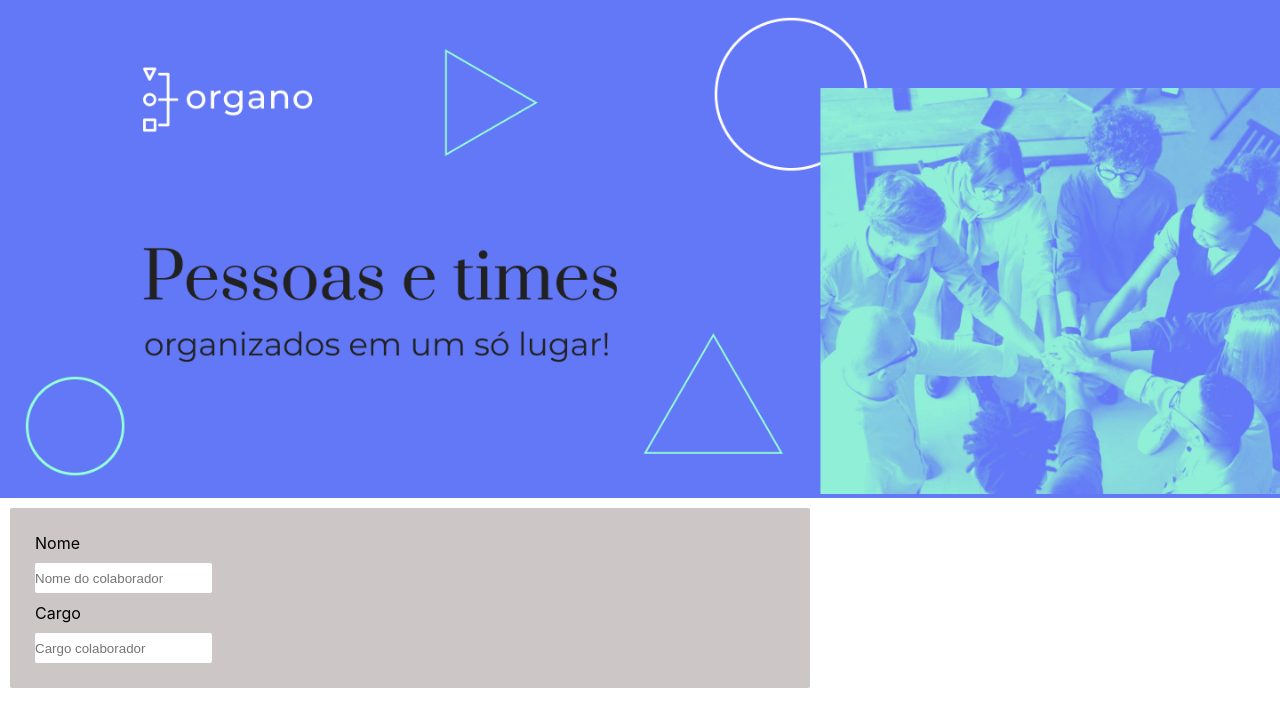
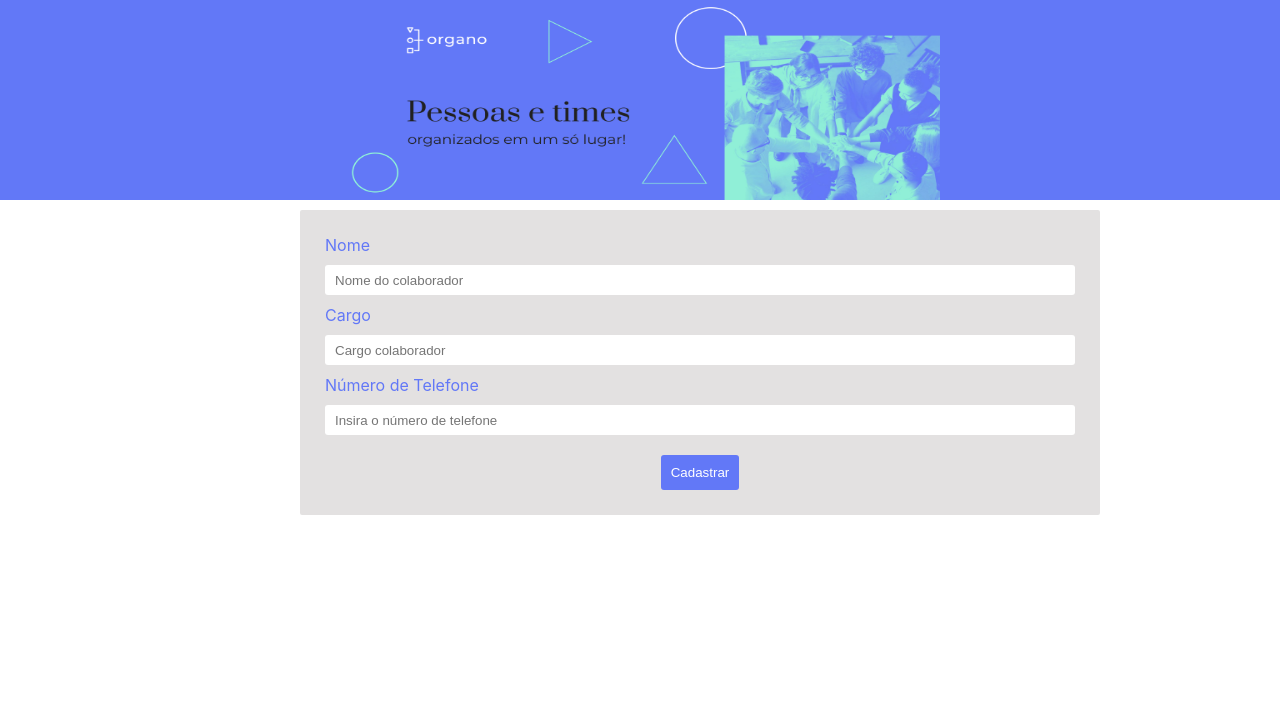
Before and after one commit to paulohenrique085/organo, a React (Create React App) app: page / in a window 1280 px wide. Shown: the top 726 px of the page. Built offline with nearby package versions, Linux system fonts and the light colour scheme.

Commit message:
feat: adjusts

```diff
--- a/src/components/banner/banner.css
+++ b/src/components/banner/banner.css
@@ -1,7 +1,10 @@
 .banner-container {
+  display: flex;
+  justify-content: center; /* Centraliza horizontalmente */
   background-color: #6278f7;
-  text-align: center;
+  width: 100%;
+  height: 200px;
 }
 .banner-img {
-  max-width: 100%;
+  width: 600px;
 }
--- /dev/null
+++ b/src/components/buttons/onClick/OnClickButton.jsx
@@ -0,0 +1,6 @@
+import "./onCLickButton.css";
+
+const OnClickButton = ({ titleButton }) => {
+  return <button className="button-register"> {titleButton}</button>;
+};
+export default OnClickButton;
--- /dev/null
+++ b/src/components/buttons/onClick/onCLickButton.css
@@ -0,0 +1,10 @@
+.button-register {
+  background-color: #6278f7;
+  color: #ffffff;
+  padding: 10px;
+  border-radius: 3px;
+  margin: 10px;
+  outline: none;
+  cursor: pointer;
+  border: none;
+}
--- a/src/components/form/Form.jsx
+++ b/src/components/form/Form.jsx
@@ -1,11 +1,17 @@
 import "./form.css";
 import TextField from "../textField/TextField";
+import OnClickButton from "../buttons/onClick/OnClickButton";
 
 const Form = () => {
   return (
     <form className="form-container">
       <TextField placeholderValue={"Nome do colaborador"} labelValue={"Nome"} />
       <TextField placeholderValue={"Cargo colaborador"} labelValue={"Cargo"} />
+      <TextField
+        placeholderValue={"Insira o número de telefone"}
+        labelValue={"Número de Telefone"}
+      />
+      <OnClickButton titleButton={"Cadastrar"} />
     </form>
   );
 };
--- a/src/components/form/form.css
+++ b/src/components/form/form.css
@@ -3,8 +3,9 @@
   margin: 10px;
   width: 800px;
   border-radius: 2px;
-  background-color: #aea5a5a1;
+  background-color: #ccc8c88c;
   display: block;
-  align-items: center;
+  text-align: center;
   padding: 15px;
+  margin-left: 300px;
 }
--- a/src/components/textField/TextField.jsx
+++ b/src/components/textField/TextField.jsx
@@ -3,7 +3,9 @@ import "./textField.css";
 const TextField = ({ placeholderValue, labelValue }) => {
   return (
     <div className="textField-container">
-      <label htmlFor="">{labelValue}</label>
+      <label className="textField-label" htmlFor="">
+        {labelValue}
+      </label>
       <input
         className="textField-input"
         type="text"
--- a/src/components/textField/textField.css
+++ b/src/components/textField/textField.css
@@ -8,11 +8,13 @@
 }
 
 .textField-label {
-  color: #ffffff;
+  color: #6278f7;
 }
 
 .textField-input {
   height: 30px;
   border: none;
-  border-radius: 2px;
+  border-radius: 3px;
+  width: 100%;
+  padding: 10px;
 }
```
